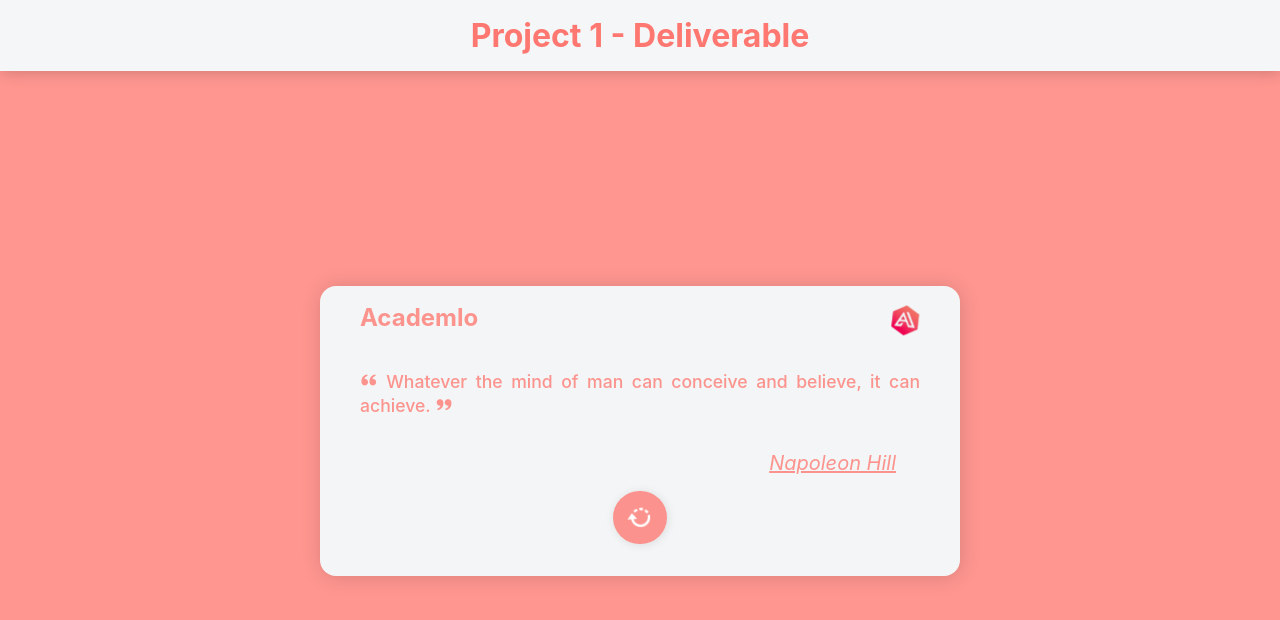
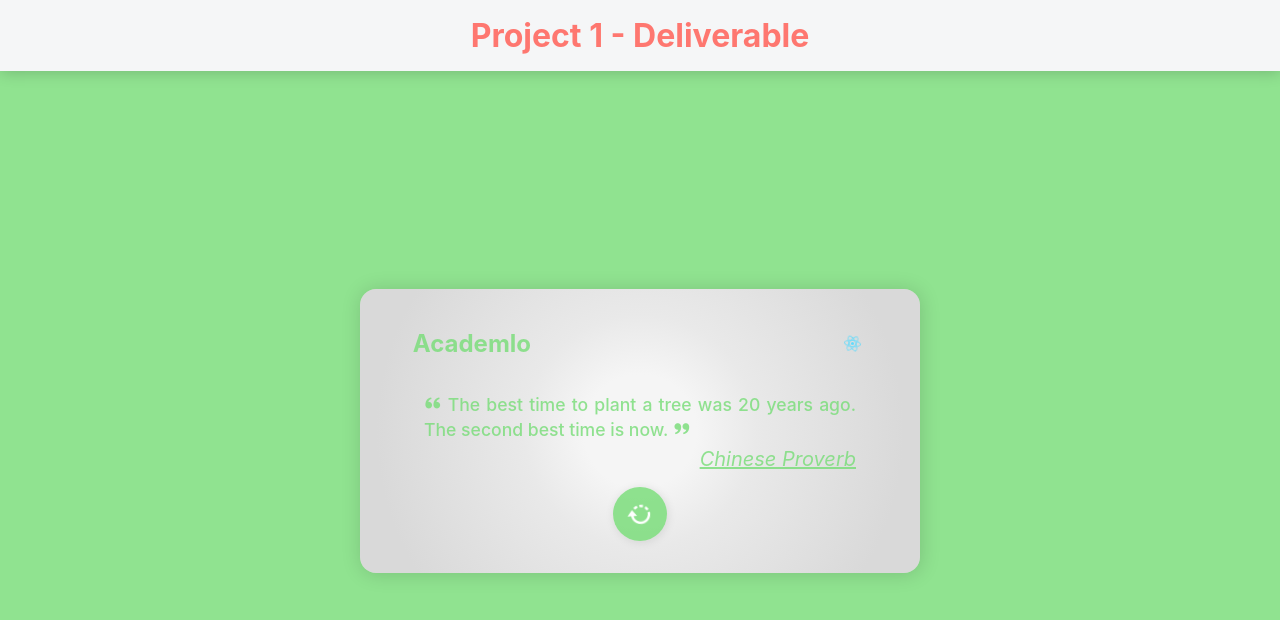
Before and after one commit to AdrianMGL/react-project-1, a React (Vite) app: page / in a window 1280 px wide. Shown: the top 620 px of the page. Built offline with nearby package versions, Linux system fonts and the light colour scheme.

Commit message:
Check problem logo

```diff
--- a/src/App.jsx
+++ b/src/App.jsx
@@ -1,5 +1,5 @@
 import "./App.css";
-import Card from "./Components/Card";
+import MainCard from "./Components/MainCard";
 
 function App() {
   return (
@@ -7,7 +7,7 @@ function App() {
       <header className="App-header">
         <span className="title">Project 1 - Deliverable</span>
       </header>
-      <Card />
+      <MainCard />
     </div>
   );
 }
--- /dev/null
+++ b/src/Components/AuthorCard.jsx
@@ -0,0 +1,5 @@
+const AuthorCard = ({author}) => {
+  return <p className="author">{author}</p>;
+};
+
+export default AuthorCard;
--- /dev/null
+++ b/src/Components/ButtonCard.jsx
@@ -0,0 +1,13 @@
+const ButtonCard = ({ changeQuotes, color }) => {
+  return (
+    <button
+      className="btn"
+      onClick={changeQuotes}
+      style={{ background: color }}
+    >
+      <i className="bx bx-rotate-right bx-spin"></i>
+    </button>
+  );
+};
+
+export default ButtonCard;
--- a/src/Components/Card.jsx
+++ /dev/null
@@ -1,62 +0,0 @@
-import { useState } from "react";
-import "../Styles/Card.css";
-import quotes from "../data/dataQuotes.json";
-
-/** Colors */
-const colors = [
-  "hsla(333, 66%, 67%, 0.767)",
-  "hsla(120, 60%, 67%, 0.716)",
-  " hsla(60, 67%, 67%, 0.71)",
-  "hsla(213, 83%, 74%, 0.715)",
-  "hsla(3, 100%, 69%, 0.7)",
-  "hsla(263, 45%, 56%, 0.85)",
-  "hsla(318, 60%, 60%, 0.85)",
-  "hsla(346, 100%, 72%, 0.85)",
-  "hsla(16, 100%, 72%, 0.85)",
-  "hsla(39, 100%, 69%, 0.95)",
-];
-
-/** */
-const Card = () => {
-  /** */
-  const random = Math.floor(Math.random() * quotes.length);
-  const [index, setIndex] = useState(random);
-  /** */
-
-  /** */
-  const changeQuotes = () => {
-    const random = Math.floor(Math.random() * quotes.length);
-    setIndex(random);
-  };
-  /** */
-  const randomColorIndex = Math.floor(Math.random() * colors.length);
-  const color = colors[randomColorIndex];
-
-  window.document.body.style = `background:${color}`;
-
-  /** */
-  return (
-    <div className="card__container">
-      <div className="card" style={{ color: color }}>
-        <div className="card__title">
-          <h2 className="">Academlo</h2>
-          <img className="bx-tada" src="../src/logo.png" alt="logo" />
-        </div>
-        <p className=" phrase">
-          <i className="bx bxs-quote-alt-left"> </i> {quotes[index].quote}{" "}
-          <i className="bx bxs-quote-alt-right"></i>
-        </p>
-        <p className="author">{quotes[index].author}</p>
-        <button
-          className="btn"
-          onClick={changeQuotes}
-          style={{ background: color }}
-        >
-          <i className="bx bx-rotate-right bx-spin"></i>
-        </button>
-      </div>
-    </div>
-  );
-};
-
-export default Card;
--- /dev/null
+++ b/src/Components/HeaderCard.jsx
@@ -0,0 +1,9 @@
+const HeaderCard = () => {
+  return (
+    <div className="card__title">
+      <h2 className="">Academlo</h2>
+      <img className="bx-tada" src="../src/logo.svg" alt="logo" />
+    </div>
+  );
+};
+export default HeaderCard;
--- /dev/null
+++ b/src/Components/MainCard.jsx
@@ -0,0 +1,59 @@
+import { useState } from "react";
+import "../Styles/MainCard.css";
+import quotes from "../data/dataQuotes.json";
+import HeaderCard from "./HeaderCard";
+import ButtonCard from "./ButtonCard";
+import AuthorCard from "./AuthorCard";
+import QuoteCard from "./QuoteCard";
+
+/** Colors */
+const colors = [
+  "hsla(333, 66%, 67%, 0.96)",
+  "hsla(120, 60%, 67%, 0.816)",
+  "hsla(213, 83%, 74%, 0.815)",
+  "hsla(3, 100%, 69%, 0.7)",
+  "hsla(263, 45%, 56%, 0.85)",
+  "hsla(318, 60%, 60%, 0.85)",
+  "hsla(346, 100%, 72%, 0.89)",
+  "hsla(16, 100%, 72%, 0.85)",
+  "hsla(39, 100%, 69%, 0.95)",
+];
+
+/** */
+const MainCard = () => {
+  /** */
+  const MathIndex = Math.random() * quotes.length;
+  const MathQuotes = Math.random() * quotes.length;
+  const MathColors = Math.random() * colors.length;
+
+  const random = Math.floor(MathIndex);
+  const [index, setIndex] = useState(random);
+
+  /** */
+  const changeQuotes = () => {
+    const random = Math.floor(MathQuotes);
+    setIndex(random);
+  };
+
+  /** */
+  const randomColorIndex = Math.floor(MathColors);
+  const color = colors[randomColorIndex];
+
+  window.document.body.style = `background:${color}`;
+  const author = quotes[index].author;
+  const quote = quotes[index].quote;
+
+  /** */
+  return (
+    <div className="card__container">
+      <div className="card" style={{ color: color }}>
+        <HeaderCard />
+        <QuoteCard quote={quote} />
+        <AuthorCard author={author} />
+        <ButtonCard changeQuotes={changeQuotes} color={color} />
+      </div>
+    </div>
+  );
+};
+
+export default MainCard;
--- /dev/null
+++ b/src/Components/QuoteCard.jsx
@@ -0,0 +1,9 @@
+const QuoteCard = ({quote}) => {
+  return (
+    <p className="phrase">
+      <i className="bx bxs-quote-alt-left"> </i> {quote}{" "}
+      <i className="bx bxs-quote-alt-right"></i>
+    </p>
+  );
+};
+export default QuoteCard;
--- a/src/Styles/Card.css
+++ b/src/Styles/MainCard.css
@@ -4,19 +4,19 @@
   display: flex;
   justify-content: center;
   align-items: center;
-  /* place-items: center; */
 }
 
 .card {
-  background-color: hsl(210, 11%, 96%);
+  background: rgb(245,245,245);
+background: radial-gradient(circle, rgba(245,245,245,1) 18%, rgba(233,233,233,1) 37%, rgba(217,217,217,1) 84%);
   border-radius: 1rem;
-  max-width: 40rem;
+  max-width: 35rem;
   padding-block: 1rem;
   box-shadow: 1px 1px 20px rgba(0, 0, 0, 0.15);
 }
 
 .card__title {
-  margin: 0.1rem 2.5rem;
+  margin: 1.5rem 3.3rem;
   display: flex;
   justify-content: space-between;
 }
@@ -26,8 +26,9 @@
 }
 
 .phrase {
-  margin: 1rem;
-  padding: 1rem 1.5rem;
+  margin:.1rem 2.5rem;
+  margin-top: 2rem;
+  padding: .2rem 1.5rem;
   text-align: justify;
   line-height: 1.4;
   font-size: 1.1rem;
```
